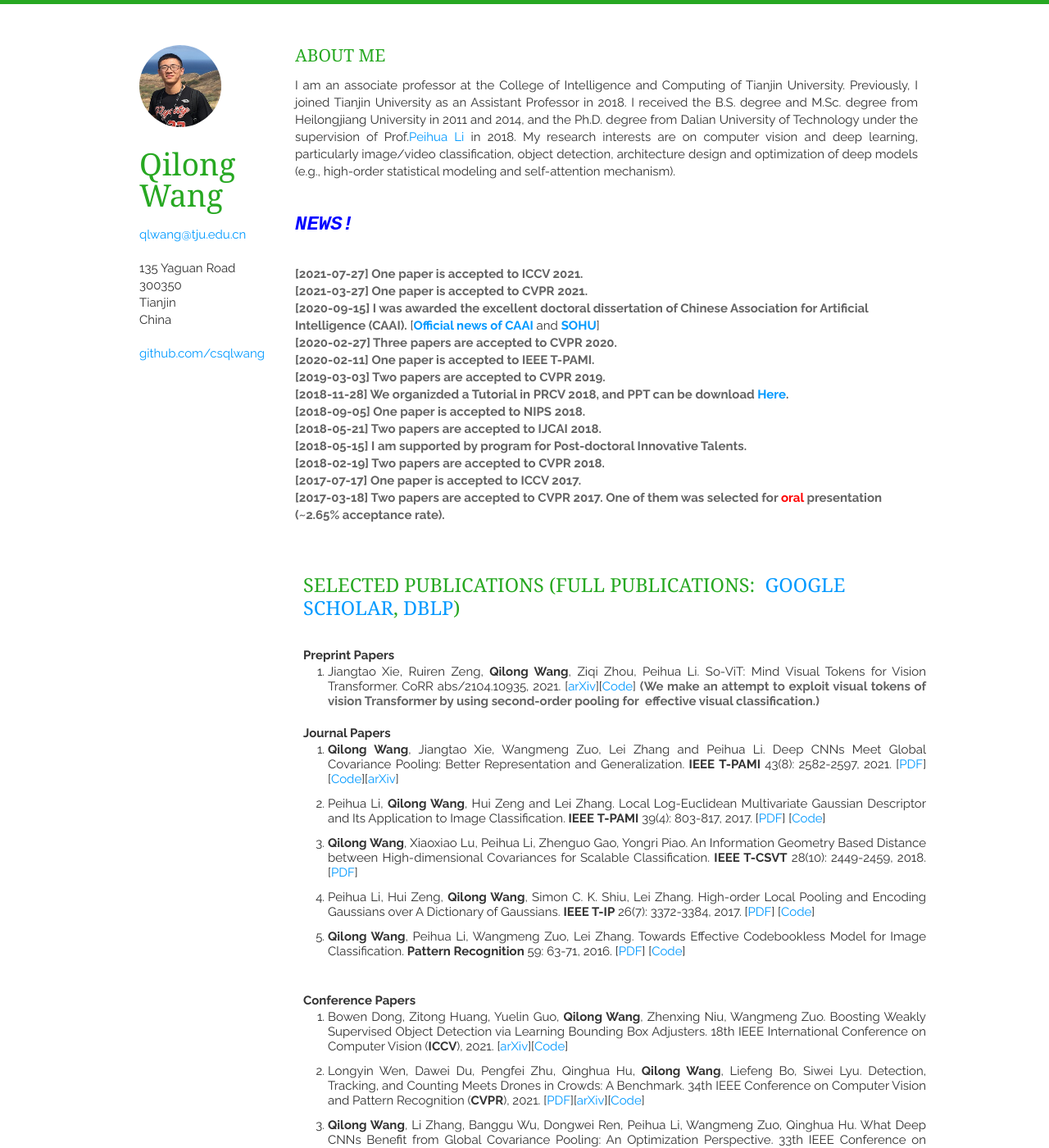
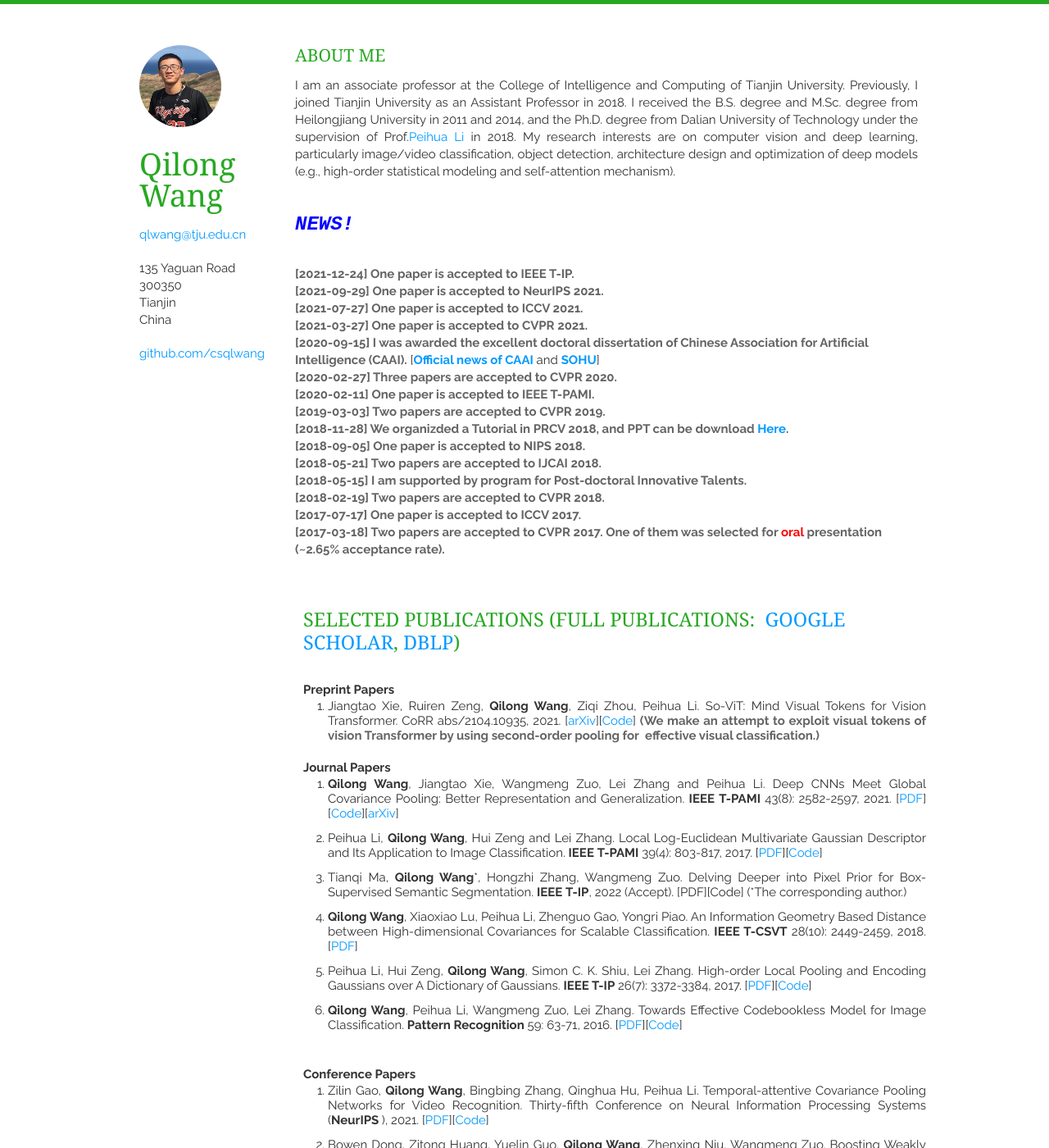
Before and after one commit to iamjingli/homepage, a Jekyll site: the page built from index.html, in a window 1280 px wide and 1400 px high. Shown: the whole window at 82% size. Built offline with Jekyll 4.4.1, drawn with Linux system fonts in a browser that asks for light colours; nearby versions of some CDN libraries; the list of posts is cut into pages by our own code; some of the changed text lies outside the part shown.

Commit message:
homepage

```diff
--- a/_includes/acdserve.html
+++ b/_includes/acdserve.html
@@ -13,8 +13,8 @@
         <p><br />
         <strong>Conference Reviewer</strong><br />
         </p>
-        <p>CVPR 2018-2022, ICCV 2019 2021, ICML 2021, ICLR 2021 2022, NeurIPS 2020 2021, ECCV 2020 </p>
-        <p>PC for AAAI 2019-2021, IJCAI 2019 2020</p>
+        <p>CVPR 2018-2022, ICCV 2019 2021, ICML 2021 2022, ICLR 2021 2022, NeurIPS 2020 2021, ECCV 2020 </p>
+        <p>PC for AAAI 2019-2021, IJCAI 2019 2020 2022</p>
         <p>SPC for IJCAI 2021, SPC for AAAI 2022</p>
         <p>
         <article></article>
--- a/_includes/publications.html
+++ b/_includes/publications.html
@@ -51,7 +51,14 @@ a:visited {
       <li>
         <div align="justify">
           <div align="justify">
-            <div align="justify">Peihua Li, <strong>Qilong Wang</strong>, Hui Zeng and Lei Zhang.  Local Log-Euclidean Multivariate Gaussian Descriptor and Its Application to  Image Classification. <strong>IEEE</strong> <strong>T-PAMI</strong> 39(4): 803-817, 2017. [<a href="http://www.peihuali.org/publications/L2EMG/TPAMI_L2EMG.pdf">PDF</a>] [<a href="http://www.peihuali.org/publications/L2EMG/PAMI_ReleaseCodes_fin_v0.zip">Code</a>]</div>
+            <div align="justify">Peihua Li, <strong>Qilong Wang</strong>, Hui Zeng and Lei Zhang.  Local Log-Euclidean Multivariate Gaussian Descriptor and Its Application to  Image Classification. <strong>IEEE</strong> <strong>T-PAMI</strong> 39(4): 803-817, 2017. [<a href="http://www.peihuali.org/publications/L2EMG/TPAMI_L2EMG.pdf">PDF</a>][<a href="http://www.peihuali.org/publications/L2EMG/PAMI_ReleaseCodes_fin_v0.zip">Code</a>]</div>
+          </div>
+        </div>
+      </li>
+	   <li>
+        <div align="justify">
+          <div align="justify">
+            <div align="justify">Tianqi Ma, <strong>Qilong Wang</strong>*, Hongzhi Zhang, Wangmeng Zuo.  Delving Deeper into Pixel Prior for Box-Supervised Semantic Segmentation. <strong>IEEE</strong> <strong>T-IP</strong>, 2022 (Accept). [PDF][Code] (*The corresponding author.)</div>
           </div>
         </div>
       </li>
@@ -60,11 +67,11 @@ a:visited {
           </div>
       </li>
       <li><div align="justify">
-          <div align="justify">Peihua  Li, Hui Zeng, <strong>Qilong Wang</strong>, Simon C.  K. Shiu, Lei Zhang. High-order Local Pooling and Encoding Gaussians over A  Dictionary of Gaussians. <strong>IEEE T-IP</strong> 26(7): 3372<span _ngcontent-c10="">-3384</span>,  2017. [<a href="https://ieeexplore.ieee.org/document/7904668">PDF</a>] [<a href="http://www.peihuali.org/publications/HO-LP/HO-LP_Demo_FMD.zip">Code</a>] </div>
+          <div align="justify">Peihua  Li, Hui Zeng, <strong>Qilong Wang</strong>, Simon C.  K. Shiu, Lei Zhang. High-order Local Pooling and Encoding Gaussians over A  Dictionary of Gaussians. <strong>IEEE T-IP</strong> 26(7): 3372<span _ngcontent-c10="">-3384</span>,  2017. [<a href="https://ieeexplore.ieee.org/document/7904668">PDF</a>][<a href="http://www.peihuali.org/publications/HO-LP/HO-LP_Demo_FMD.zip">Code</a>] </div>
           </div>
       </li>
       <li><div align="justify">
-          <div align="justify"><strong>Qilong Wang</strong>,  Peihua Li, Wangmeng Zuo, Lei Zhang. Towards Effective Codebookless Model for  Image Classification. <strong>Pattern  Recognition</strong> 59: 63-71, 2016. [<a href="http://www.peihuali.org/publications/PR-CLM/PR-CLM.pdf">PDF</a>] [<a href="http://www.peihuali.org/publications/PR-CLM/CLM_PR.zip">Code</a>]
+          <div align="justify"><strong>Qilong Wang</strong>,  Peihua Li, Wangmeng Zuo, Lei Zhang. Towards Effective Codebookless Model for  Image Classification. <strong>Pattern  Recognition</strong> 59: 63-71, 2016. [<a href="http://www.peihuali.org/publications/PR-CLM/PR-CLM.pdf">PDF</a>][<a href="http://www.peihuali.org/publications/PR-CLM/CLM_PR.zip">Code</a>]
             <div align="justify"></div>
           </div>
           </div>
@@ -73,6 +80,11 @@ a:visited {
         <p align="justify">&nbsp;</p>
         <p><strong>Conference Papers </strong></p>
         <ol>
+			<li>
+            <div align="justify">
+              <div align="justify">	Zilin Gao, <strong>Qilong Wang</strong>, Bingbing Zhang, Qinghua Hu, Peihua Li. Temporal-attentive Covariance Pooling Networks for Video Recognition. Thirty-fifth Conference on Neural Information Processing Systems (<strong>NeurIPS </strong>), 2021. [<a href="https://proceedings.neurips.cc/paper/2021/hash/70efdf2ec9b086079795c442636b55fb-Abstract.html">PDF</a>][<a href="https://github.com/ZilinGao/Temporal-attentive-Covariance-Pooling-Networks-for-Video-Recognition">Code</a>] </div>
+            </div>
+          </li>
 		  <li>
             <div align="justify">
               <div align="justify">Bowen Dong, Zitong Huang, Yuelin Guo, <strong>Qilong Wang</strong>, Zhenxing Niu, Wangmeng Zuo. Boosting Weakly Supervised Object Detection via Learning Bounding Box Adjusters. 18th IEEE International Conference on Computer Vision (<strong>ICCV</strong>), 2021. [<a href="https://arxiv.org/abs/2108.01499">arXiv</a>][<a href="https://github.com/DongSky/lbba_boosted_wsod">Code</a>] </div>
--- a/_includes/updates.html
+++ b/_includes/updates.html
@@ -30,6 +30,8 @@
     <h1 class="STYLE4"><span class="STYLE14">News!</span>    </h1>
     <address>
     <p class="STYLE16">&nbsp;</p>
+	<p><em>[2021-12-24] One paper is accepted to IEEE T-IP.</em></p>
+	<p><em>[2021-09-29] One paper is accepted to NeurIPS 2021.</em></p>
     <p><em>[2021-07-27] One paper is accepted to ICCV 2021.</em></p>
     <p><em>[2021-03-27] One paper is accepted to CVPR 2021.</em></p>
 <p><em>[2020-09-15]
```
